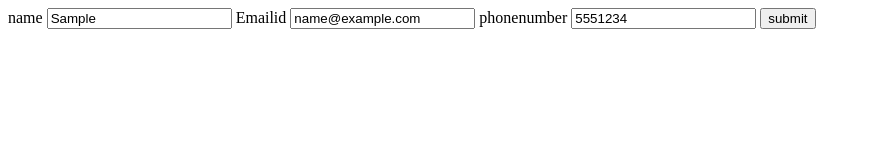
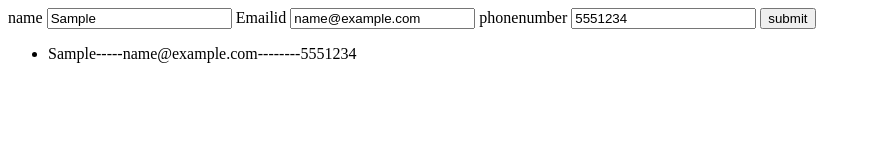
Before and after one commit to pujachitale/DOM, a plain HTML site: page index 2.html in a window 1280 px wide. Both pictures are taken after typing "Sample", "name@example.com", "5551234" into the empty fields and a click on the button "submit". Shown: the whole page, without its empty margins (0-871 px from the left). Drawn offline with Linux system fonts and the light colour scheme.

Commit message:
first commit

```diff
--- a/index 2.html
+++ b/index 2.html
@@ -16,6 +16,7 @@
     <input type="tel" name="phonenumber">
     <button>submit</button>
 </form>
+<ul id="listOfUsers"></ul>
 <script>
     function savetolocal(event){
         event.preventDefault()
@@ -31,7 +32,13 @@
             phonenumber
 
         }
-        localStorage.setItem('user',JSON.stringify (obj))
+        localStorage.setItem(obj.email,JSON.stringify(obj))
+        showUserOnScreen(obj)
+    }
+    function showUserOnScreen(user){
+        const parentNode=document.getElementById('listOfUsers')
+        const childHTML=`<li> ${user.name}-----${user.email}--------${user.phonenumber}</li>`
+            parentNode.innerHTML=parentNode.innerHTML+childHTML
     }
 </script>
 
```
